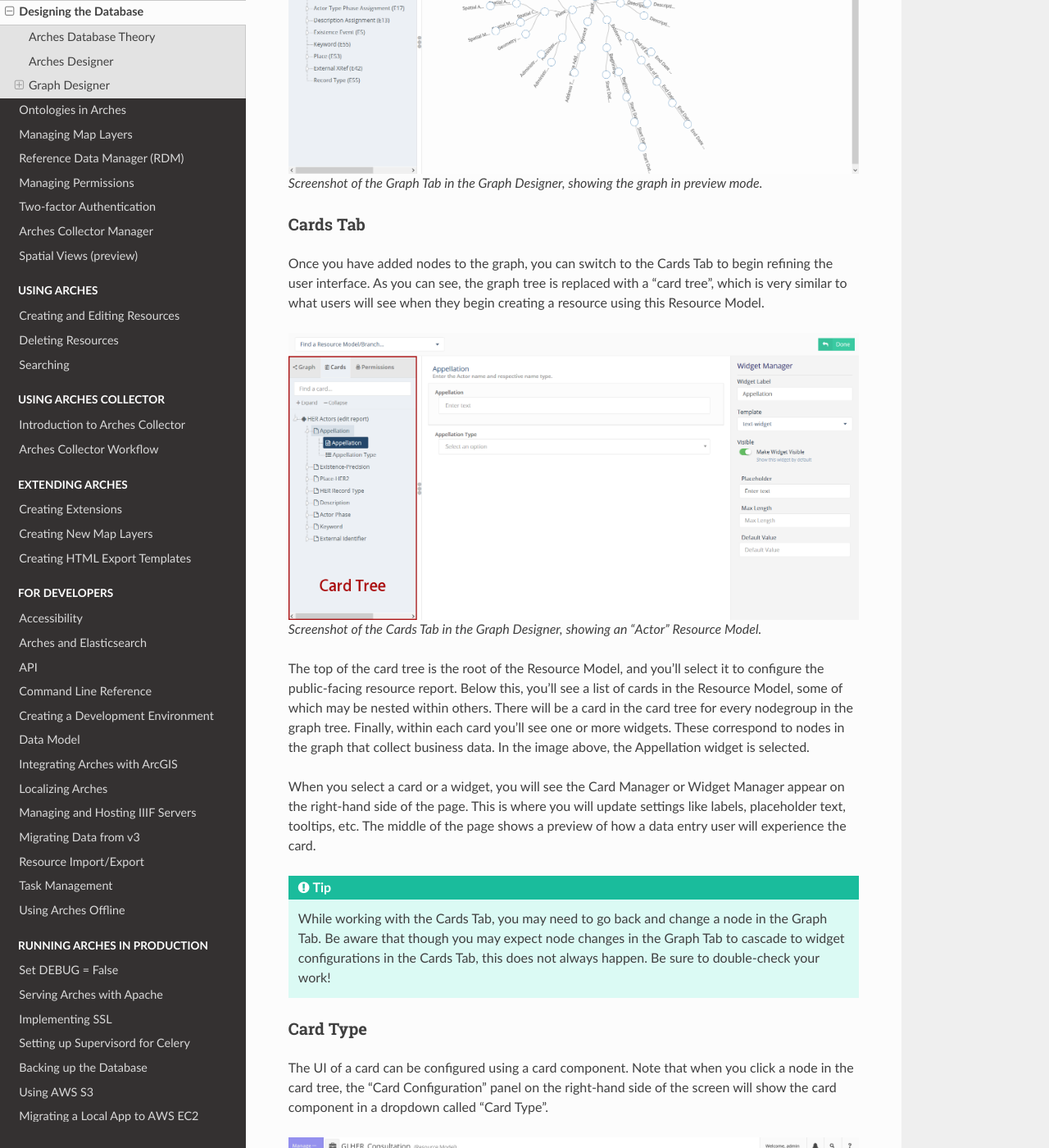
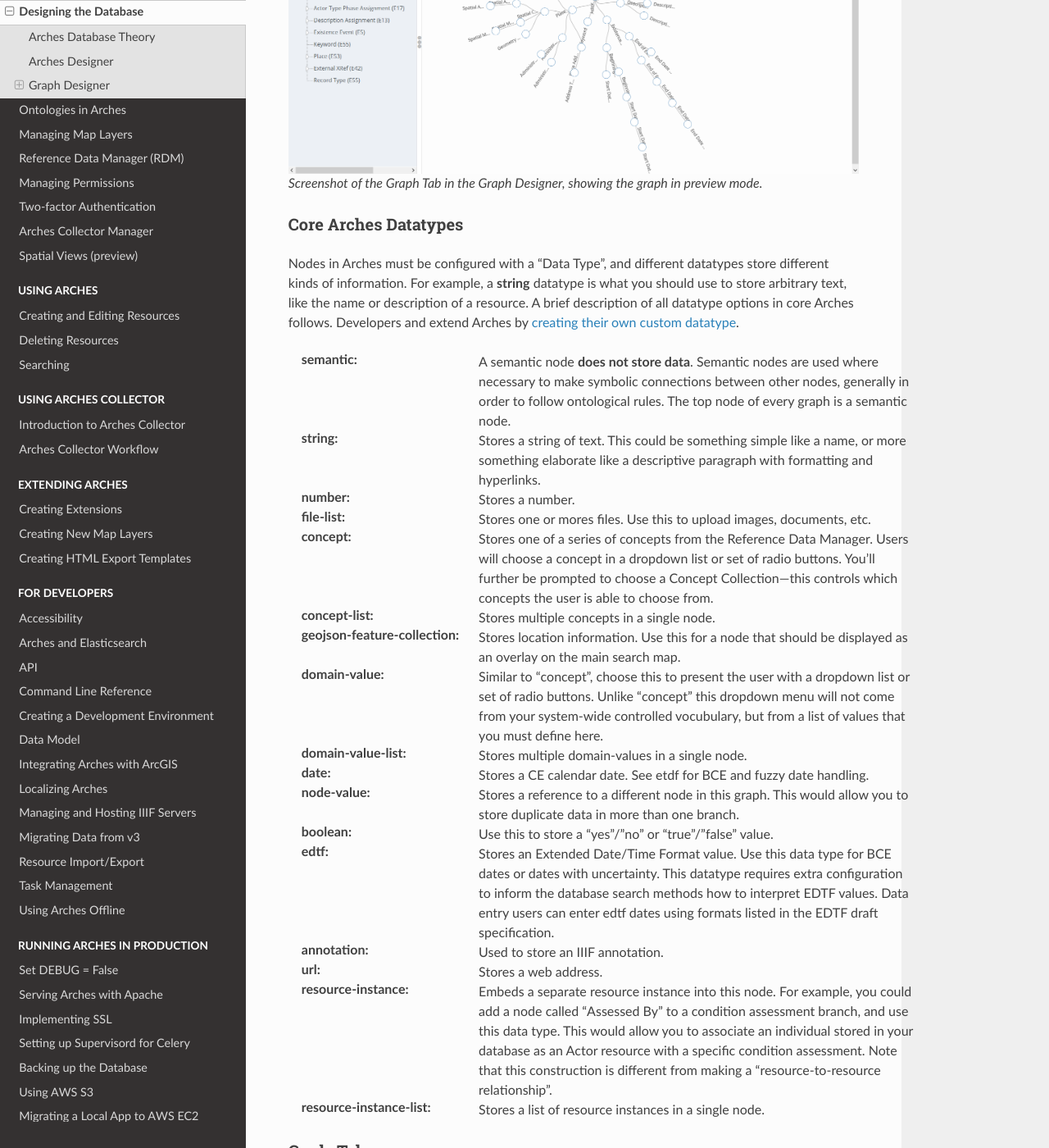
Before and after one commit to archesproject/arches-docs, a Sphinx documentation site: the page built from docs/designing-the-database.txt, in a window 1280 px wide and 1400 px high, scrolled down 3185 px. Shown: the whole window at 82% size. Built offline with Sphinx 7.4.7 and the Read the Docs theme 2.0.0, drawn with Linux system fonts in a browser that asks for light colours.

Commit message:
add list of core arches datatypes #76

```diff
--- a/docs/designing-the-database.txt
+++ b/docs/designing-the-database.txt
@@ -60,6 +60,28 @@
 
    Screenshot of the Graph Tab in the Graph Designer, showing the graph in preview mode.
 
+Core Arches Datatypes
+---------------------
+
+Nodes in Arches must be configured with a "Data Type", and different datatypes store different kinds of information. For example, a **string** datatype is what you should use to store arbitrary text, like the name or description of a resource. A brief description of all datatype options in core Arches follows. Developers and extend Arches by :ref:`creating their own custom datatype <datatypes>`.
+
+:semantic: A semantic node **does not store data**. Semantic nodes are used where necessary to make symbolic connections between other nodes, generally in order to follow ontological rules. The top node of every graph is a semantic node.
+:string: Stores a string of text. This could be something simple like a name, or more something elaborate like a descriptive paragraph with formatting and hyperlinks.
+:number: Stores a number.
+:file-list: Stores one or mores files. Use this to upload images, documents, etc.
+:concept: Stores one of a series of concepts from the Reference Data Manager. Users will choose a concept in a dropdown list or set of radio buttons. You'll further be prompted to choose a Concept Collection—this controls which concepts the user is able to choose from.
+:concept-list: Stores multiple concepts in a single node.
+:geojson-feature-collection: Stores location information. Use this for a node that should be displayed as an overlay on the main search map.
+:domain-value: Similar to "concept", choose this to present the user with a dropdown list or set of radio buttons. Unlike "concept" this dropdown menu will not come from your system-wide controlled vocubulary, but from a list of values that you must define here.
+:domain-value-list: Stores multiple domain-values in a single node.
+:date: Stores a CE calendar date. See etdf for BCE and fuzzy date handling.
+:node-value: Stores a reference to a different node in this graph. This would allow you to store duplicate data in more than one branch.
+:boolean: Use this to store a "yes"/"no" or "true"/"false" value.
+:edtf: Stores an Extended Date/Time Format value. Use this data type for BCE dates or dates with uncertainty. This datatype requires extra configuration to inform the database search methods how to interpret EDTF values. Data entry users can enter edtf dates using formats listed in the EDTF draft specification.
+:annotation:  Used to store an IIIF annotation.
+:url: Stores a web address.
+:resource-instance: Embeds a separate resource instance into this node. For example, you could add a node called "Assessed By" to a condition assessment branch, and use this data type. This would allow you to associate an individual stored in your database as an Actor resource with a specific condition assessment. Note that this construction is different from making a "resource-to-resource relationship".
+:resource-instance-list: Stores a list of resource instances in a single node.
 
 Cards Tab
 ---------
```
